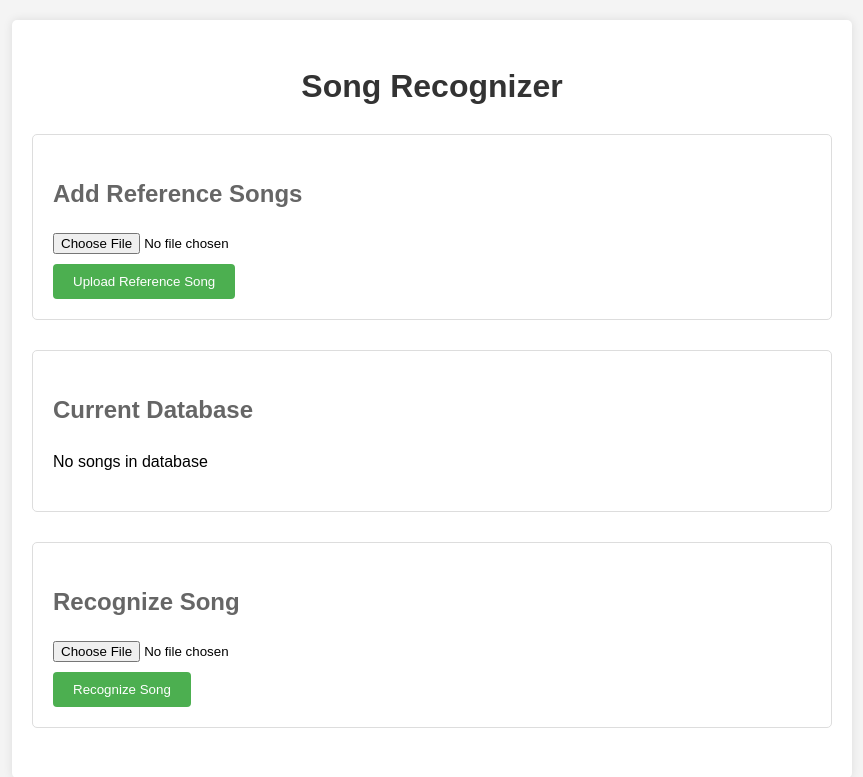
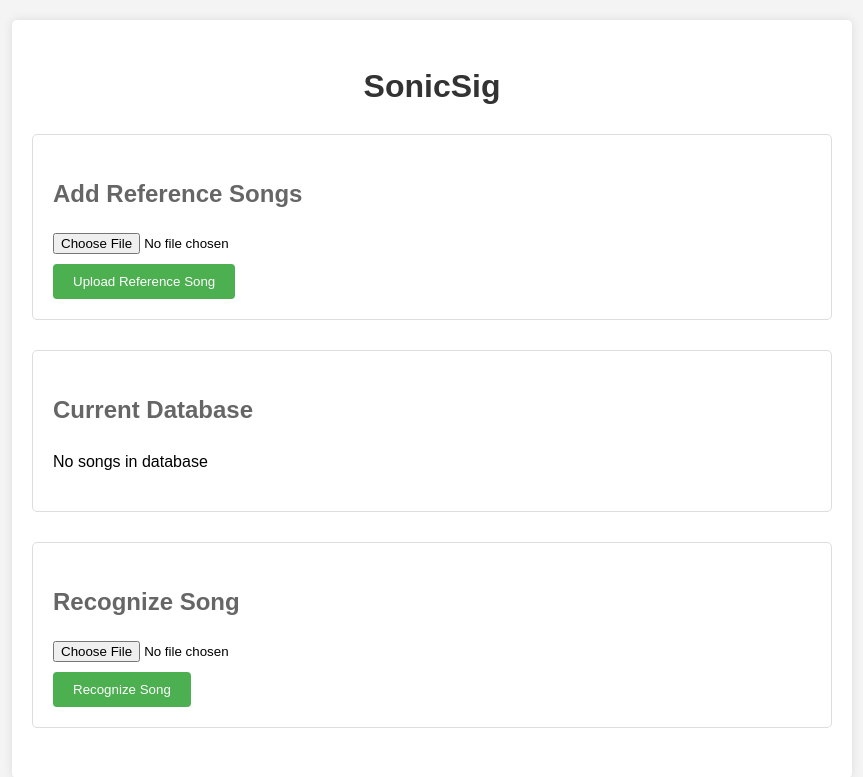
Before and after one commit to sh4shv4t/SonicSig, a Flask app: page / in a window 1280 px wide. Shown: the top 777 px of the page, without its empty margins (208-1071 px from the left). Run offline with Flask 3, Linux system fonts and the light colour scheme.

```diff
--- a/song_recognizer_app/templates/index.html
+++ b/song_recognizer_app/templates/index.html
@@ -1,12 +1,12 @@
 <!DOCTYPE html>
 <html>
 <head>
-    <title>Song Recognizer</title>
+    <title>SonicSig</title>
     <link rel="stylesheet" href="{{ url_for('static', filename='css/style.css') }}">
 </head>
 <body>
     <div class="container">
-        <h1>Song Recognizer</h1>
+        <h1>SonicSig</h1>
 
         <!-- Flash Messages -->
         {% with messages = get_flashed_messages() %}
```
Also changed, not shown: 1 other file.
